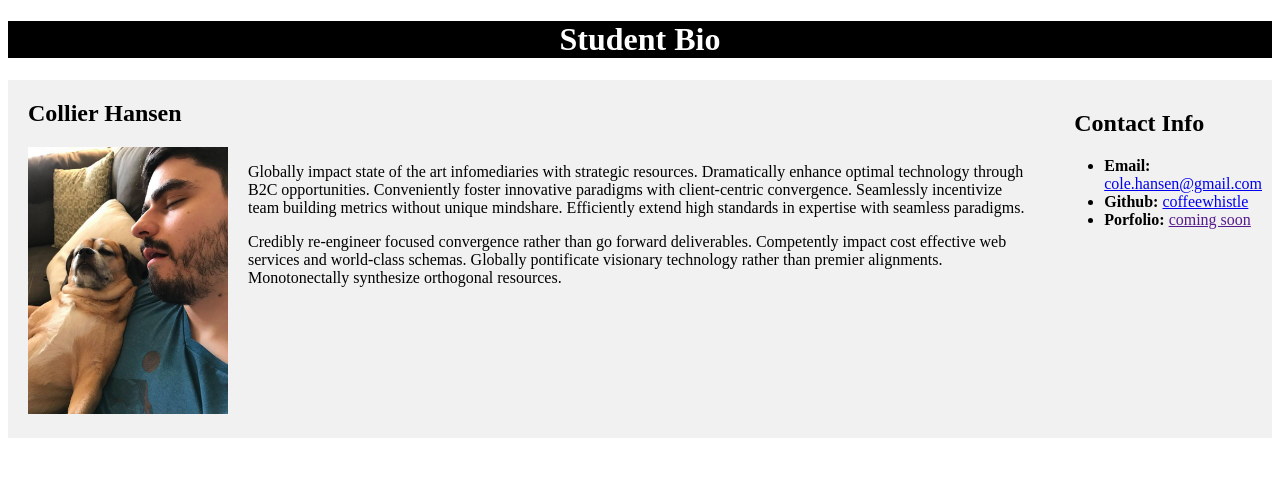
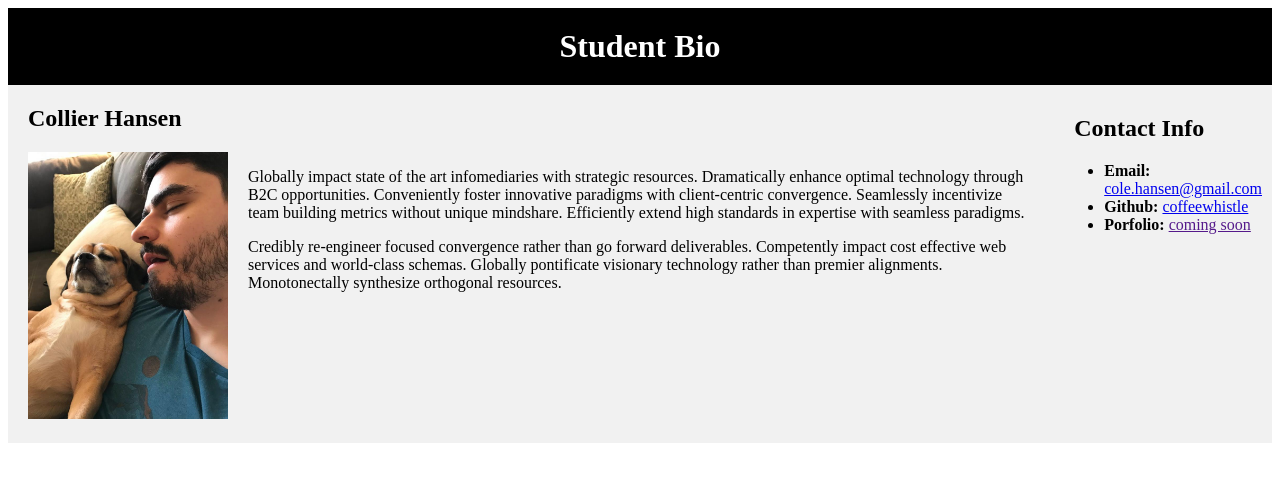
Before and after one commit to coffeewhistle/bio, a plain HTML site: page index.html in a window 1280 px wide. Drawn offline with Linux system fonts and the light colour scheme.

Commit message:
Fix the margin around the header

```diff
--- a/index.css
+++ b/index.css
@@ -31,5 +31,6 @@ div > .left {
     text-align: center;
     color: white;
     background-color: black;
-    padding: 20px 0px 20x 0px;
+    padding: 20px 20px 20px 20px;
+    margin: 0px 0px 0px 0px;
   }
```
